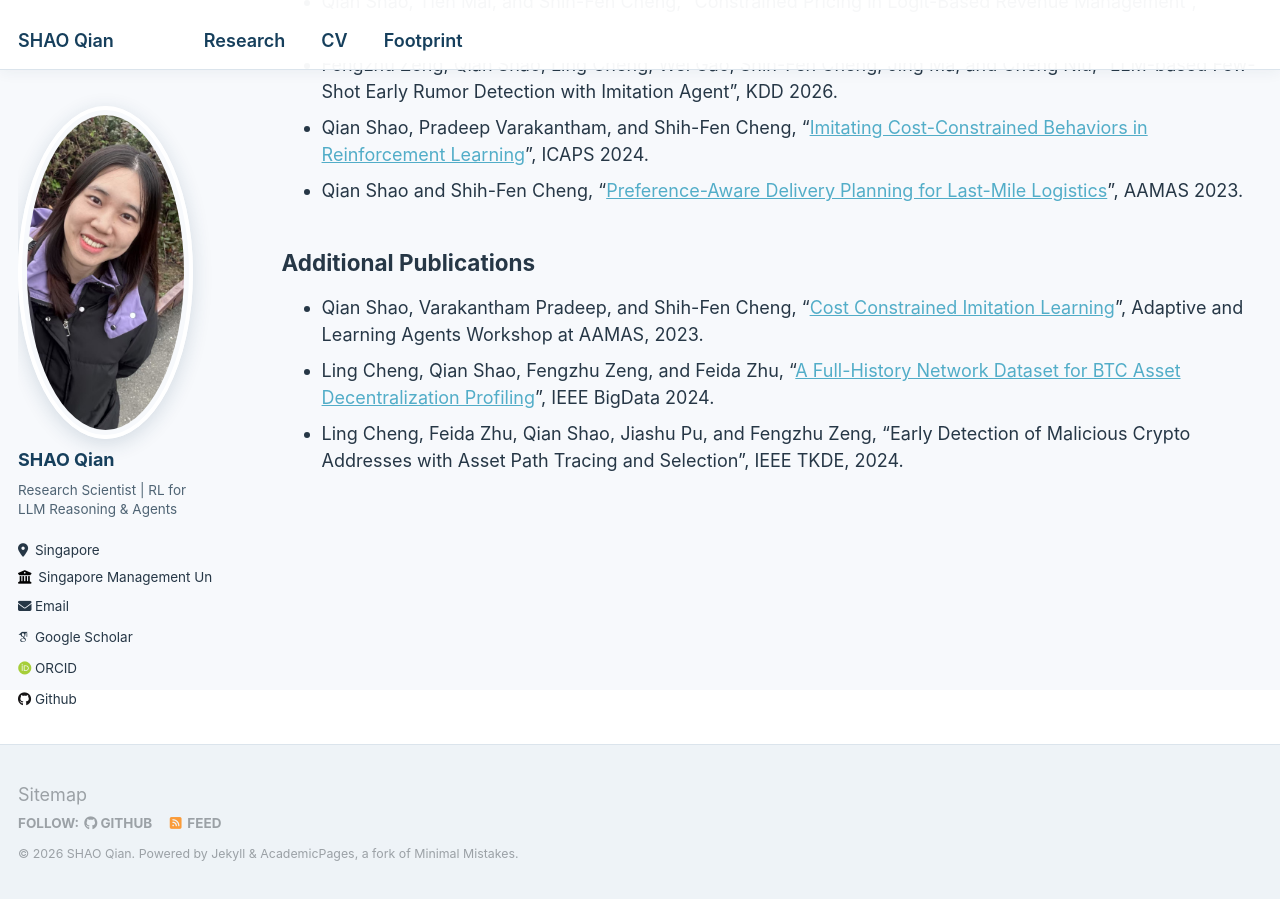
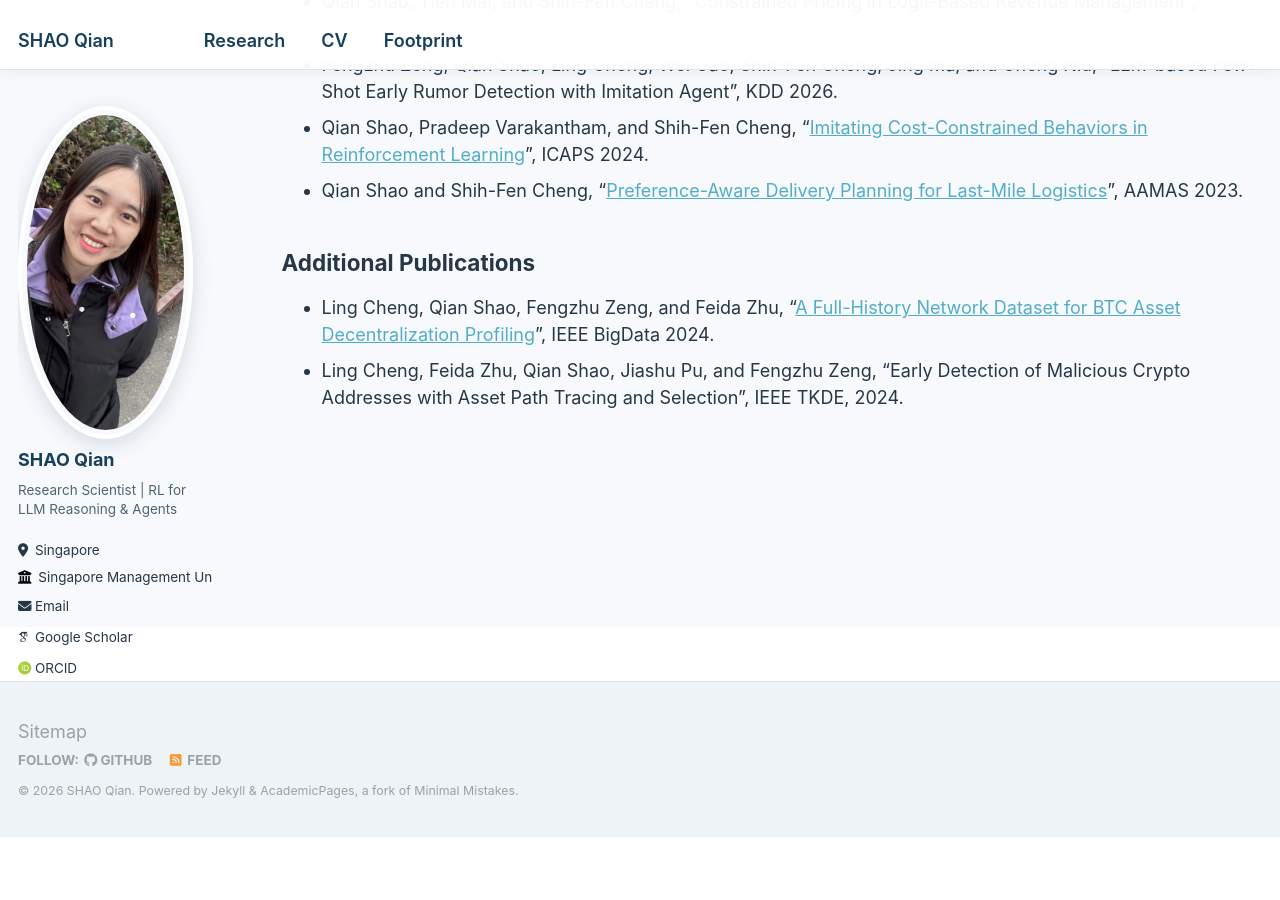
Before and after one commit to SHAOQIAN12/SHAOQIAN12.github.io, a Jekyll site: the page built from _pages/cv.md, in a window 1280 px wide and 900 px high, scrolled down 1131 px. Built offline with Jekyll 4.4.1, drawn with Linux system fonts in a browser that asks for light colours; some web fonts are replaced; after the commit the page ends 1968 px from its top, so only the background shows below that.

Commit message:
Remove workshop paper from public CV

```diff
--- a/_pages/cv.md
+++ b/_pages/cv.md
@@ -42,6 +42,5 @@
 * Qian Shao and Shih-Fen Cheng, "[Preference-Aware Delivery Planning for Last-Mile Logistics](https://arxiv.org/abs/2303.04333)", AAMAS 2023.
 
 ## Additional Publications
-* Qian Shao, Varakantham Pradeep, and Shih-Fen Cheng, "[Cost Constrained Imitation Learning](https://alaworkshop2023.github.io/papers/ALA2023_paper_12.pdf)", Adaptive and Learning Agents Workshop at AAMAS, 2023.
 * Ling Cheng, Qian Shao, Fengzhu Zeng, and Feida Zhu, "[A Full-History Network Dataset for BTC Asset Decentralization Profiling](https://arxiv.org/pdf/2411.13603)", IEEE BigData 2024.
 * Ling Cheng, Feida Zhu, Qian Shao, Jiashu Pu, and Fengzhu Zeng, "Early Detection of Malicious Crypto Addresses with Asset Path Tracing and Selection", IEEE TKDE, 2024.
```
